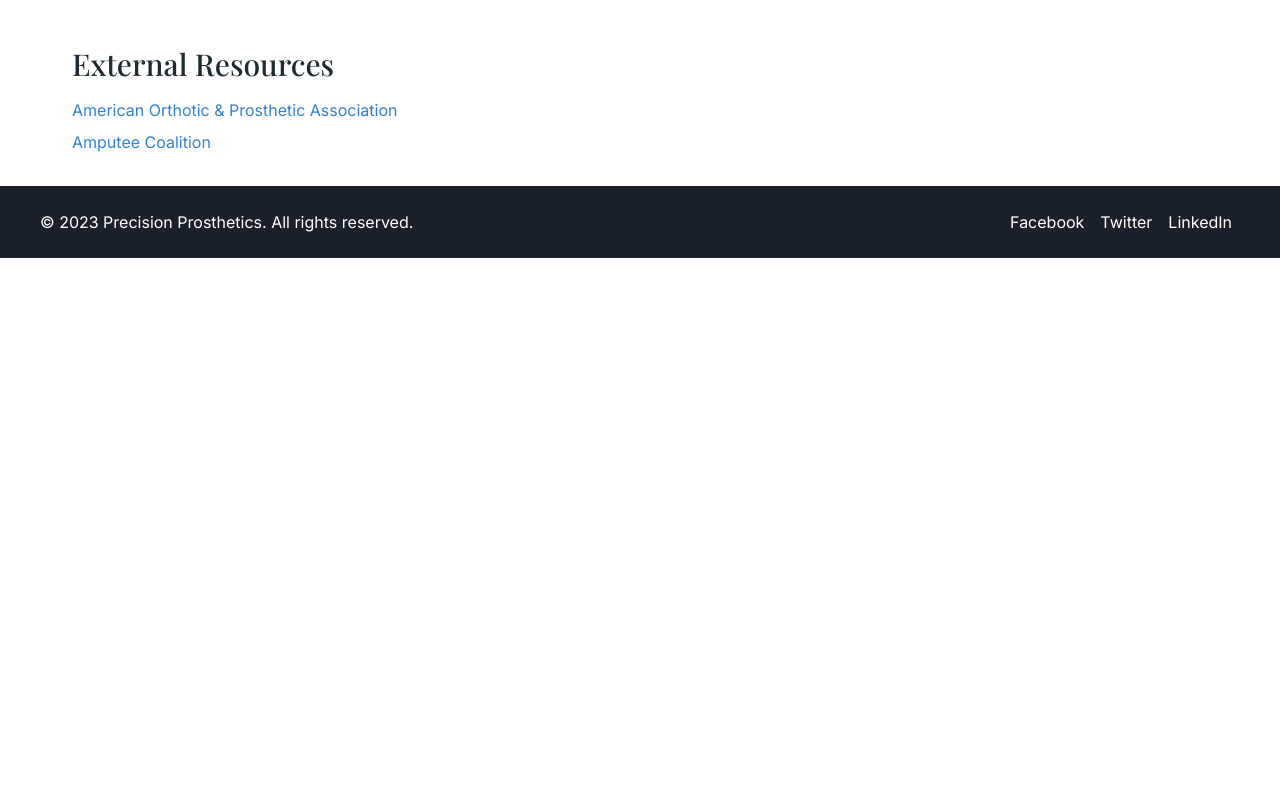
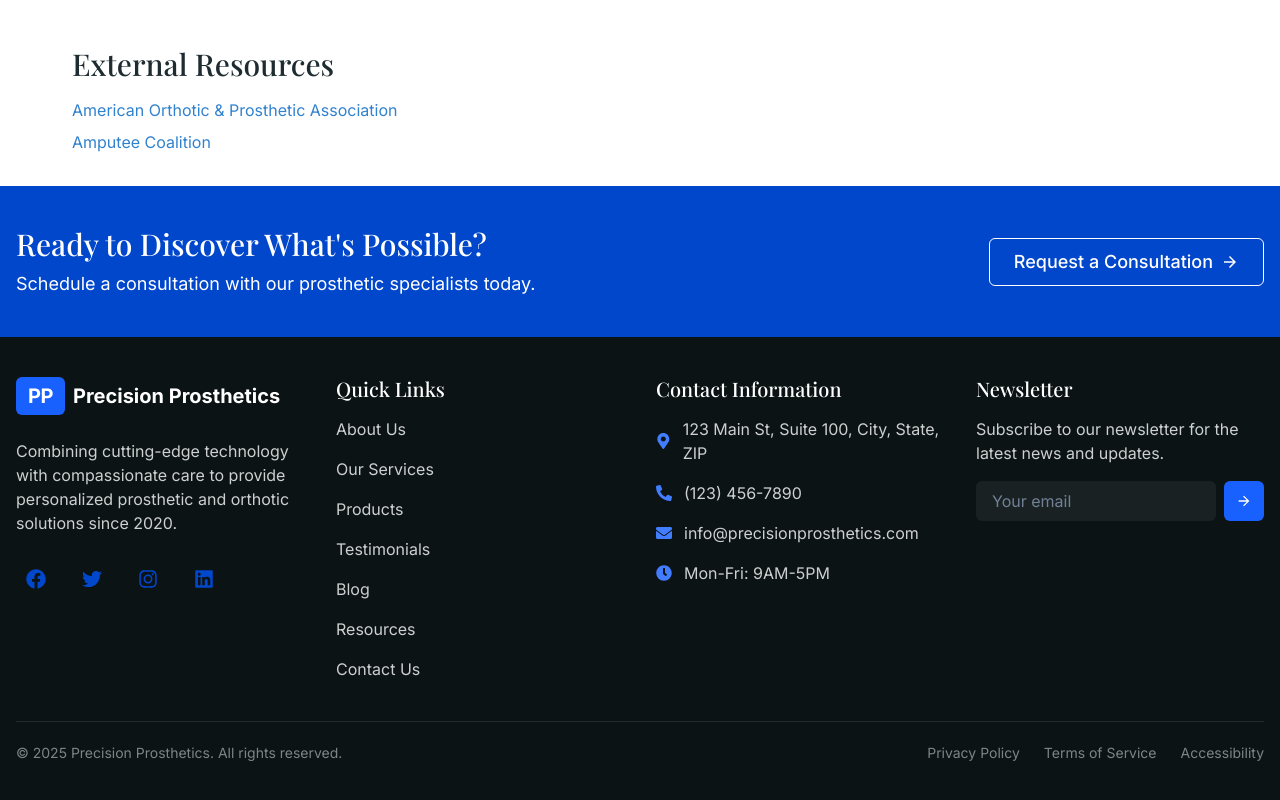
Before and after one commit to YeahISurf/precision-prosthetics-website, a React (Create React App) app: page /resources in a window 1280 px wide. Shown: the part 392-1192 px from the top of the page. Before the commit the page ends 800 px from the top, so only its background shows below. Built offline with nearby package versions, Linux system fonts and the light colour scheme.

Commit message:
Update Footer with premium features and layout

```diff
--- a/src/components/Footer.js
+++ b/src/components/Footer.js
@@ -1,22 +1,256 @@
-import { Box, Text, Flex, Link } from '@chakra-ui/react';
+import {
+  Box,
+  Container,
+  SimpleGrid,
+  Stack,
+  Text,
+  Flex,
+  Heading,
+  Link,
+  Button,
+  Input,
+  IconButton,
+  Divider,
+  useToast,
+} from '@chakra-ui/react';
+import { Link as RouterLink } from 'react-router-dom';
+import { ArrowForwardIcon } from '@chakra-ui/icons';
+import {
+  FaFacebook,
+  FaTwitter,
+  FaInstagram,
+  FaLinkedin,
+  FaMapMarkerAlt,
+  FaPhoneAlt,
+  FaEnvelope,
+  FaClock,
+} from 'react-icons/fa';
+import { useState } from 'react';
 
 function Footer() {
+  const currentYear = new Date().getFullYear();
+  const toast = useToast();
+  const [email, setEmail] = useState('');
+
+  const handleSubscribe = (e) => {
+    e.preventDefault();
+    if (!email) return;
+
+    // This would typically connect to your email service
+    toast({
+      title: 'Subscribed!',
+      description: `You've been subscribed to our newsletter with ${email}`,
+      status: 'success',
+      duration: 5000,
+      isClosable: true,
+    });
+
+    setEmail('');
+  };
+
   return (
-    <Box bg="gray.800" p={6} color="white">
-      <Flex justify="space-between" align="center" maxW="1200px" mx="auto" flexDirection={['column', 'row']}>
-        <Text>&copy; 2023 Precision Prosthetics. All rights reserved.</Text>
-        <Flex mt={['4', '0']}>
-          <Link href="#" mx={2} color="white" _hover={{ textDecoration: 'underline' }}>
-            Facebook
-          </Link>
-          <Link href="#" mx={2} color="white" _hover={{ textDecoration: 'underline' }}>
-            Twitter
-          </Link>
-          <Link href="#" mx={2} color="white" _hover={{ textDecoration: 'underline' }}>
-            LinkedIn
-          </Link>
-        </Flex>
-      </Flex>
+    <Box bg="neutral.900" color="white">
+      {/* Pre-Footer CTA */}
+      <Box py={10} bg="brand.600">
+        <Container maxW="container.xl">
+          <Flex
+            direction={{ base: 'column', md: 'row' }}
+            align="center"
+            justify="space-between"
+          >
+            <Box mb={{ base: 6, md: 0 }} maxW={{ md: '60%' }}>
+              <Heading as="h3" size="lg" mb={2}>
+                Ready to Discover What's Possible?
+              </Heading>
+              <Text fontSize="lg">
+                Schedule a consultation with our prosthetic specialists today.
+              </Text>
+            </Box>
+            <Button
+              as={RouterLink}
+              to="/contact"
+              size="lg"
+              colorScheme="white"
+              variant="outline"
+              rightIcon={<ArrowForwardIcon />}
+              _hover={{ bg: 'whiteAlpha.200' }}
+            >
+              Request a Consultation
+            </Button>
+          </Flex>
+        </Container>
+      </Box>
+
+      {/* Main Footer */}
+      <Container maxW="container.xl" py={10}>
+        <SimpleGrid columns={{ base: 1, sm: 2, md: 4 }} spacing={8} mb={10}>
+          {/* Column 1 - About */}
+          <Stack spacing={6}>
+            <Box>
+              <Flex align="center">
+                <Box
+                  bg="brand.500"
+                  color="white"
+                  fontSize="xl"
+                  fontWeight="bold"
+                  px={3}
+                  py={1}
+                  borderRadius="md"
+                  letterSpacing="tight"
+                  mr={2}
+                >
+                  PP
+                </Box>
+                <Text fontSize="xl" fontWeight="bold">
+                  Precision Prosthetics
+                </Text>
+              </Flex>
+            </Box>
+            <Text color="whiteAlpha.800">
+              Combining cutting-edge technology with compassionate care to provide
+              personalized prosthetic and orthotic solutions since 2020.
+            </Text>
+            <Stack direction="row" spacing={4}>
+              <IconButton
+                aria-label="Facebook"
+                icon={<FaFacebook />}
+                colorScheme="brand"
+                variant="ghost"
+                borderRadius="full"
+                fontSize="20px"
+              />
+              <IconButton
+                aria-label="Twitter"
+                icon={<FaTwitter />}
+                colorScheme="brand"
+                variant="ghost"
+                borderRadius="full"
+                fontSize="20px"
+              />
+              <IconButton
+                aria-label="Instagram"
+                icon={<FaInstagram />}
+                colorScheme="brand"
+                variant="ghost"
+                borderRadius="full"
+                fontSize="20px"
+              />
+              <IconButton
+                aria-label="LinkedIn"
+                icon={<FaLinkedin />}
+                colorScheme="brand"
+                variant="ghost"
+                borderRadius="full"
+                fontSize="20px"
+              />
+            </Stack>
+          </Stack>
+
+          {/* Column 2 - Links */}
+          <Stack spacing={4}>
+            <Heading as="h4" size="md">
+              Quick Links
+            </Heading>
+            <Link as={RouterLink} to="/about" color="whiteAlpha.800" _hover={{ color: 'brand.400' }}>
+              About Us
+            </Link>
+            <Link as={RouterLink} to="/services" color="whiteAlpha.800" _hover={{ color: 'brand.400' }}>
+              Our Services
+            </Link>
+            <Link as={RouterLink} to="/products" color="whiteAlpha.800" _hover={{ color: 'brand.400' }}>
+              Products
+            </Link>
+            <Link as={RouterLink} to="/testimonials" color="whiteAlpha.800" _hover={{ color: 'brand.400' }}>
+              Testimonials
+            </Link>
+            <Link as={RouterLink} to="/blog" color="whiteAlpha.800" _hover={{ color: 'brand.400' }}>
+              Blog
+            </Link>
+            <Link as={RouterLink} to="/resources" color="whiteAlpha.800" _hover={{ color: 'brand.400' }}>
+              Resources
+            </Link>
+            <Link as={RouterLink} to="/contact" color="whiteAlpha.800" _hover={{ color: 'brand.400' }}>
+              Contact Us
+            </Link>
+          </Stack>
+
+          {/* Column 3 - Contact */}
+          <Stack spacing={4}>
+            <Heading as="h4" size="md">
+              Contact Information
+            </Heading>
+            <Flex align="center">
+              <Box as={FaMapMarkerAlt} mr={3} color="brand.400" />
+              <Text color="whiteAlpha.800">123 Main St, Suite 100, City, State, ZIP</Text>
+            </Flex>
+            <Flex align="center">
+              <Box as={FaPhoneAlt} mr={3} color="brand.400" />
+              <Text color="whiteAlpha.800">(123) 456-7890</Text>
+            </Flex>
+            <Flex align="center">
+              <Box as={FaEnvelope} mr={3} color="brand.400" />
+              <Text color="whiteAlpha.800">info@precisionprosthetics.com</Text>
+            </Flex>
+            <Flex align="center">
+              <Box as={FaClock} mr={3} color="brand.400" />
+              <Text color="whiteAlpha.800">Mon-Fri: 9AM-5PM</Text>
+            </Flex>
+          </Stack>
+
+          {/* Column 4 - Newsletter */}
+          <Stack spacing={4}>
+            <Heading as="h4" size="md">
+              Newsletter
+            </Heading>
+            <Text color="whiteAlpha.800">
+              Subscribe to our newsletter for the latest news and updates.
+            </Text>
+            <Flex as="form" onSubmit={handleSubscribe}>
+              <Input
+                placeholder="Your email"
+                value={email}
+                onChange={(e) => setEmail(e.target.value)}
+                bg="whiteAlpha.100"
+                border={0}
+                _focus={{ bg: 'whiteAlpha.300' }}
+                mr={2}
+              />
+              <IconButton
+                aria-label="Subscribe"
+                icon={<ArrowForwardIcon />}
+                colorScheme="brand"
+                type="submit"
+              />
+            </Flex>
+          </Stack>
+        </SimpleGrid>
+
+        <Divider borderColor="whiteAlpha.300" />
+
+        {/* Copyright */}
+        <Box pt={5}>
+          <Flex
+            direction={{ base: 'column', md: 'row' }}
+            justify="space-between"
+            align={{ base: 'center', md: 'center' }}
+          >
+            <Text color="whiteAlpha.600" fontSize="sm">
+              &copy; {currentYear} Precision Prosthetics. All rights reserved.
+            </Text>
+            <Stack direction="row" spacing={6} mt={{ base: 4, md: 0 }}>
+              <Link href="#" color="whiteAlpha.600" fontSize="sm">
+                Privacy Policy
+              </Link>
+              <Link href="#" color="whiteAlpha.600" fontSize="sm">
+                Terms of Service
+              </Link>
+              <Link href="#" color="whiteAlpha.600" fontSize="sm">
+                Accessibility
+              </Link>
+            </Stack>
+          </Flex>
+        </Box>
+      </Container>
     </Box>
   );
 }
```
